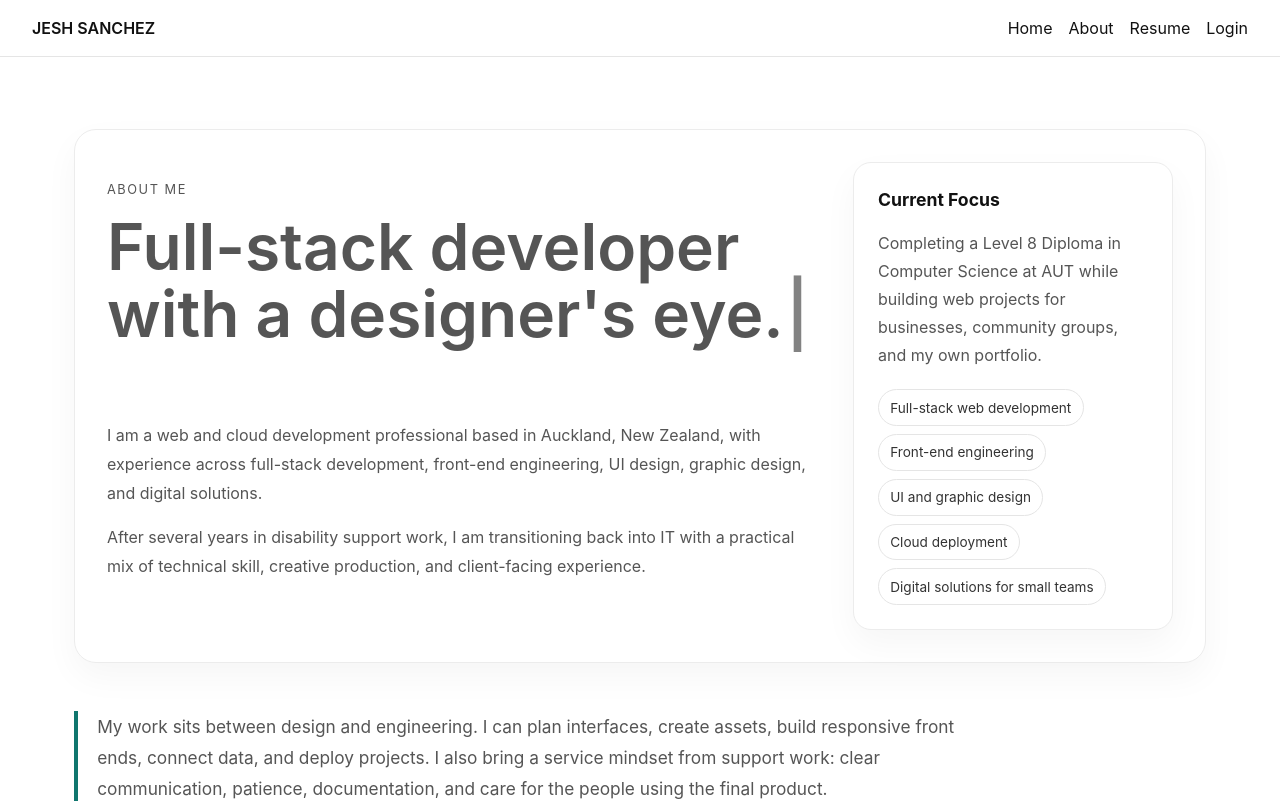
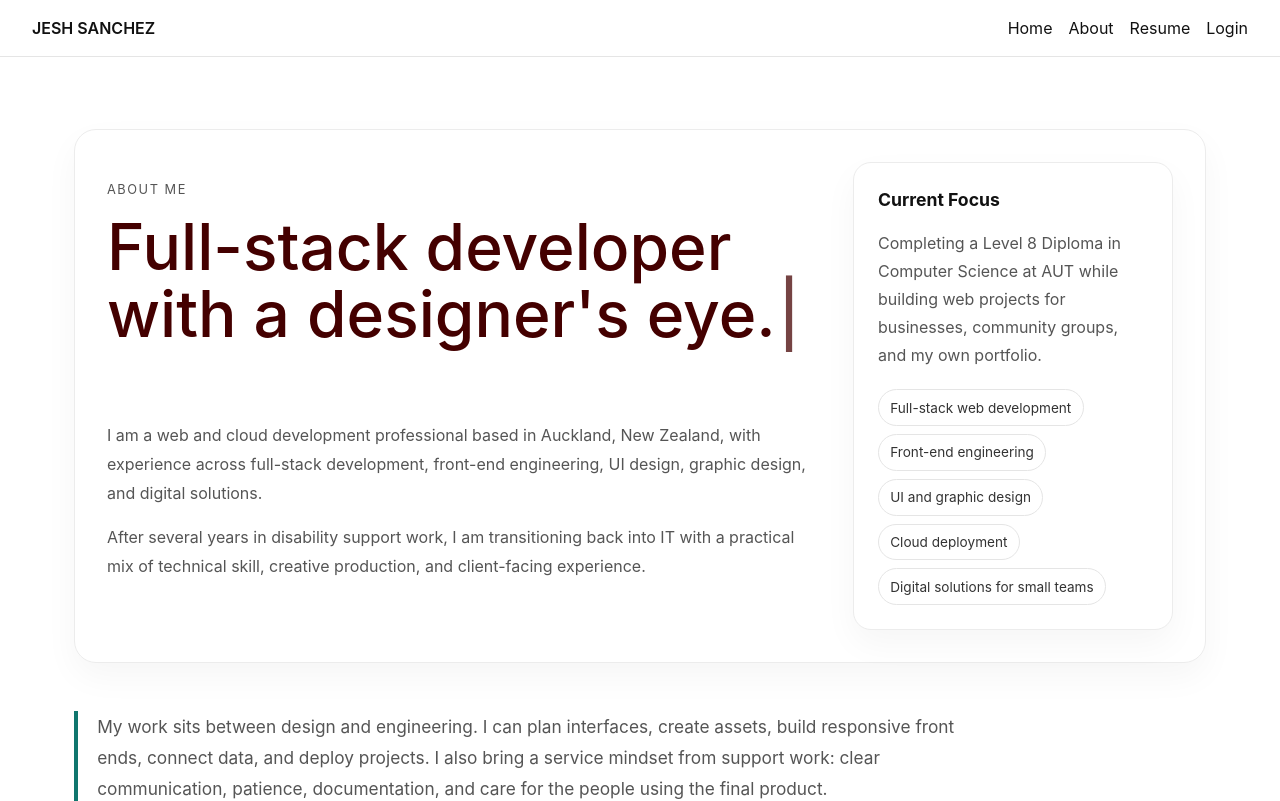
Before and after one commit to jeshurunjet/gallery-portfolio, a React (Vite) app in the folder frontend/: page /about in a window 1280 px wide. Shown: the top 801 px of the page. Built offline with nearby package versions, Linux system fonts and the light colour scheme; no server answers.

Commit message:
retest font size for animated text

```diff
--- a/frontend/src/index.css
+++ b/frontend/src/index.css
@@ -2621,8 +2621,8 @@ main {
 /* ----- Animated Text ----- */
 .about-typing-line {
   font-size: clamp(1.4rem, 3vw, 2rem);
-  font-weight: 600;
-  color: #555;
+  font-weight: 500;
+  color: #400;
   min-height: 3em;
 }
 .typing-text {
```
